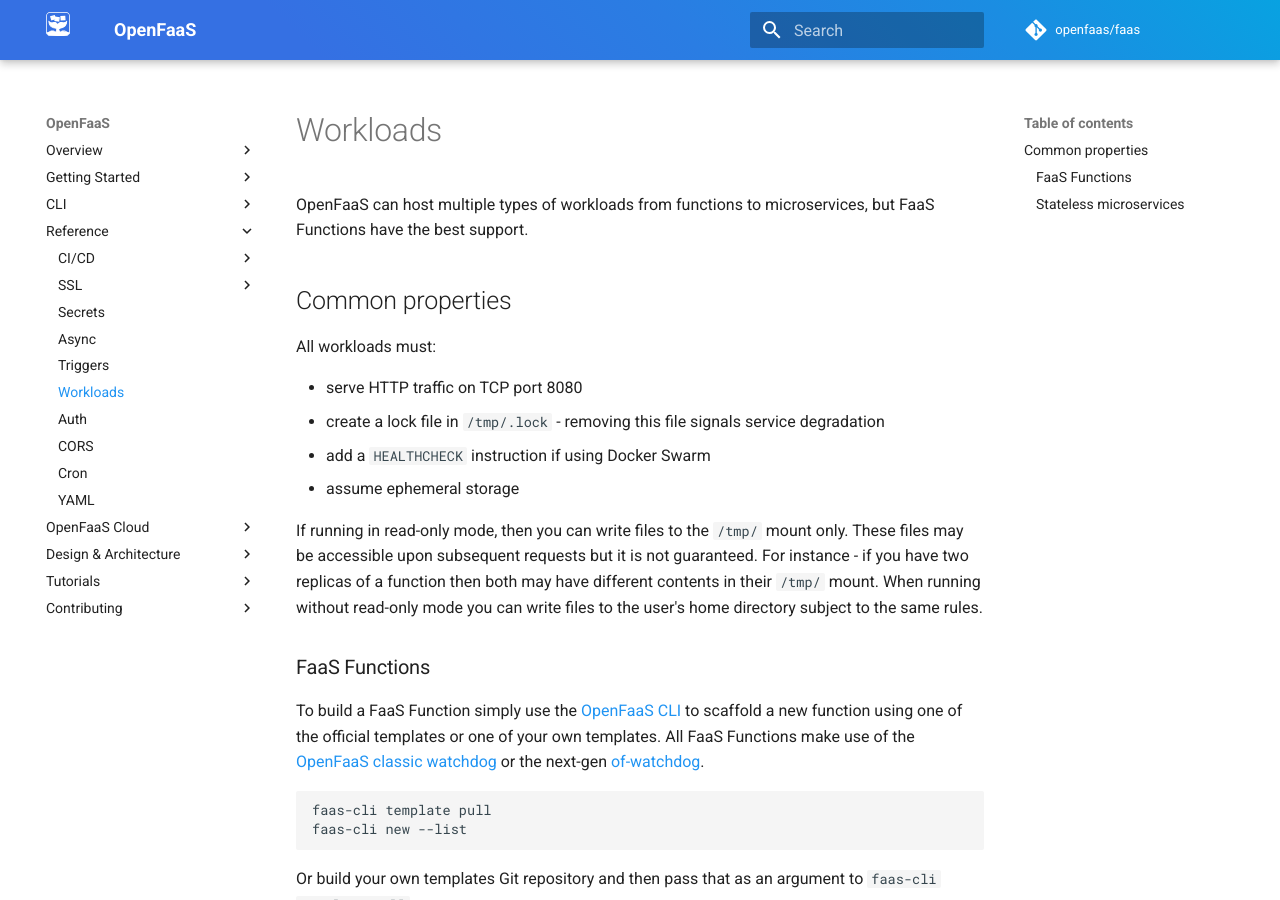
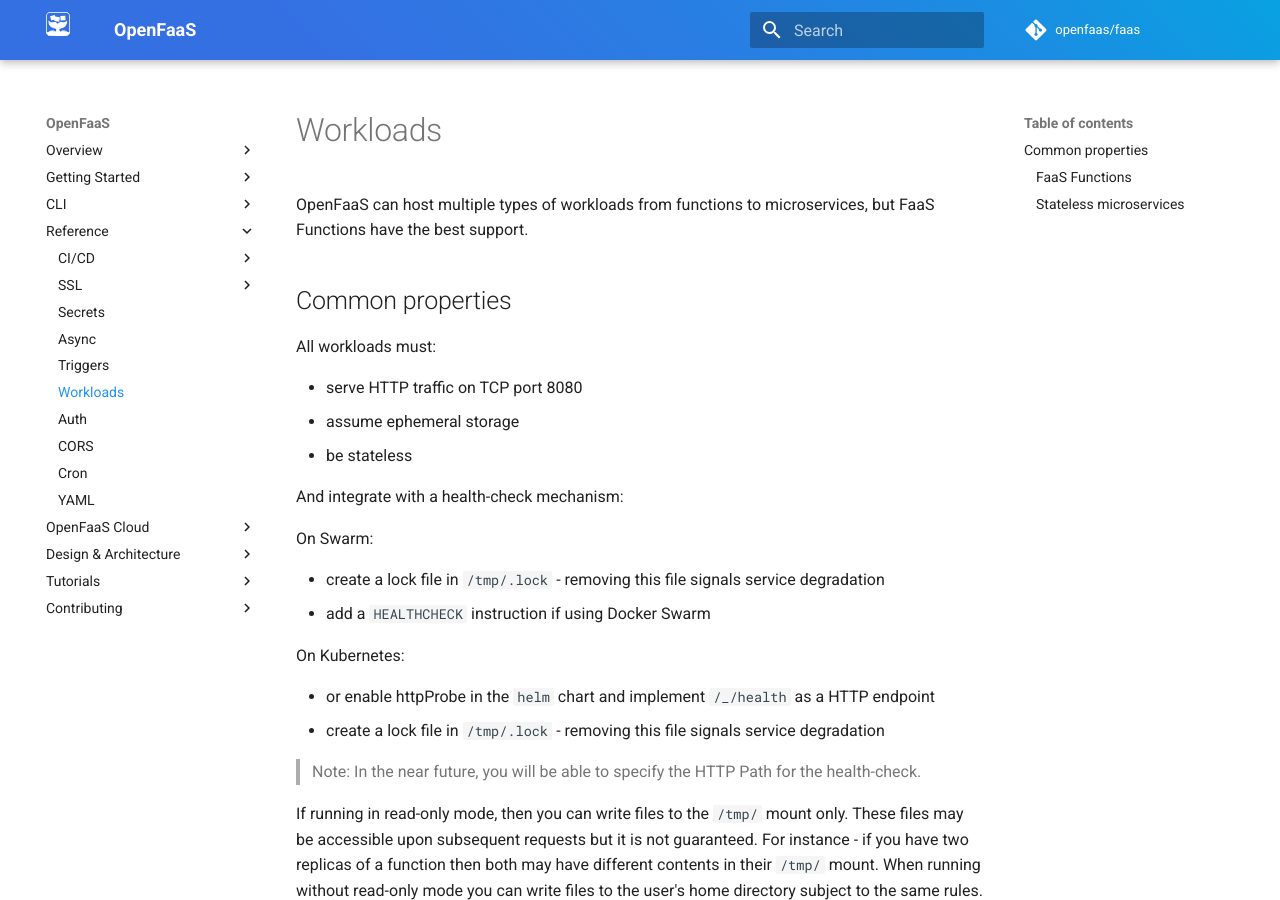
Before and after one commit to openfaas/docs, an MkDocs documentation site: the page built from docs/reference/workloads.md, in a window 1280 px wide and 900 px high. Built offline with MkDocs 1.6.1 and Material for MkDocs 9.7.7, drawn with Linux system fonts in a browser that asks for light colours; comment, search, counter and statistics services are not loaded.

Commit message:
Update workloads page
Signed-off-by: Alex Ellis <alexellis2@gmail.com>

```diff
--- a/docs/reference/workloads.md
+++ b/docs/reference/workloads.md
@@ -7,9 +7,22 @@ OpenFaaS can host multiple types of workloads from functions to microservices, b
 All workloads must:
 
 * serve HTTP traffic on TCP port 8080
+* assume ephemeral storage
+* be stateless
+
+And integrate with a health-check mechanism:
+
+On Swarm:
+
 * create a lock file in `/tmp/.lock` - removing this file signals service degradation
 * add a `HEALTHCHECK` instruction if using Docker Swarm
-* assume ephemeral storage
+
+On Kubernetes:
+
+* or enable httpProbe in the `helm` chart and implement `/_/health` as a HTTP endpoint
+* create a lock file in `/tmp/.lock` - removing this file signals service degradation
+
+> Note: In the near future, you will be able to specify the HTTP Path for the health-check.
 
 If running in read-only mode, then you can write files to the `/tmp/` mount only. These files may be accessible upon subsequent requests but it is not guaranteed. For instance - if you have two replicas of a function then both may have different contents in their `/tmp/` mount. When running without read-only mode you can write files to the user's home directory subject to the same rules.
 
```
